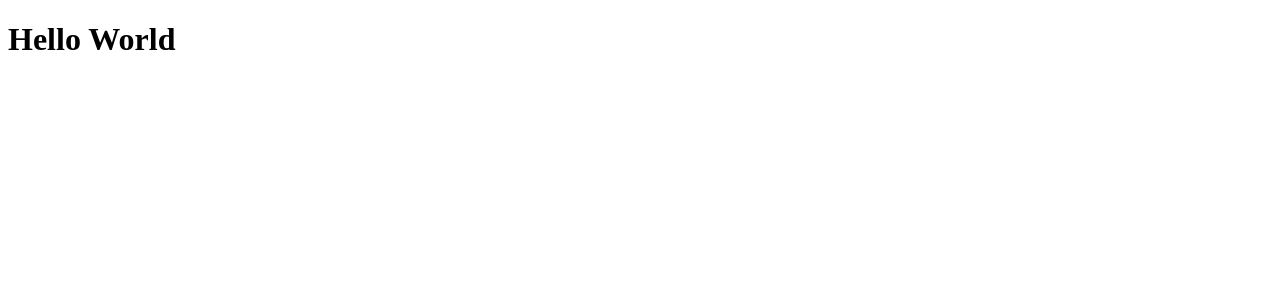
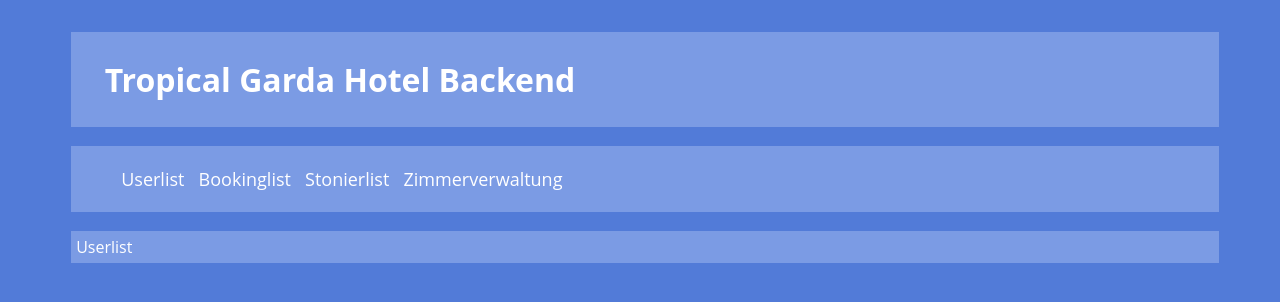
Before and after one commit to SchulgruppeMAT/HotelSqlProjekt, a PHP site: page /workerSite/workerSpace.php?page=1 in a window 1280 px wide. Shown: the top 302 px of the page. Run offline with PHP 8.4, Linux system fonts and the light colour scheme.

Commit message:
Ich habe in der Navigation als "link" die ?page=phpSite genommen. Damit kann ich unten in der Switch abfrage immer zwischen den jeweiligen php includes springen und neuen Content laden ohne die Website neu zu laden. Die echo`s sind aktuel nur platzhalter. Dazu habe ich noch eine kleine css angelegt damit alles gut aussieht. Ich versuche heute noch die Userliste und die Bookinglisten ausgeben zu können. Ob ich das mit der Zimmerverwaltung mache weiß ih noch nicht habe ein gefühl das es sehr viel arbeit in anspruch nehmen wird. Die Session übergabe müss ich auch noch einbauen damit nicht eingelogte User rausgeworfen werden, dafür bräuchte ich auch nochmal um die 15 min. Ich denke das ich in ca. 8h Arbeitszeit mit allen durchsein werde jenachdem wie gut die Ausgabe der Tabellen klappt sollte aber keine Schwierigkeit sein.

```diff
--- /dev/null
+++ b/workerSite/css/backend.css
@@ -0,0 +1,49 @@
+body{
+    background-color: #527BD8;
+    color: white;
+    font-family: Open Sans;
+}
+
+header{
+    background-color: #7B9BE4;
+    padding: 5px;
+    width: 90%;
+    margin-left: 5%;
+    margin-top: 2.5%;
+}
+header h1{
+    margin-left: 2.5%;
+}
+
+nav{
+    background-color: #7B9BE4;
+    width: 90%;
+    margin-left: 5%;
+    margin-top: 1.5%;
+    padding: 5px;
+}
+nav ul{
+    list-style-type: none;
+}
+nav li{
+    display: inline;
+}
+nav a{
+    color: white;
+    text-decoration: none;
+    padding: 5px;
+    font-size: 18px;
+    transition-property: background-color;
+    transition-duration: .2s;
+}
+nav a:hover{
+    background-color: rgba(150, 125, 229, 0.7);
+}
+
+main{
+    background-color: #7B9BE4;
+    width: 90%;
+    margin-left: 5%;
+    margin-top: 1.5%;
+    padding: 5px;
+}
--- a/workerSite/workerSpace.php
+++ b/workerSite/workerSpace.php
@@ -21,8 +21,43 @@
     <meta name="viewport" content="width=device-width, initial-scale=1.0">
     <meta http-equiv="X-UA-Compatible" content="ie=edge">
     <title>Document</title>
+    <link rel="stylesheet" type="text/css" href="css/backend.css">
 </head>
 <body>
-    <h1>Hello World</h1>
+
+    <header>
+        <h1>Tropical Garda Hotel Backend</h1>
+    </header>
+
+    <nav>
+        <ul>
+            <li><a href="?page=Userlist">Userlist</a></li>
+            <li><a href="?page=Bookinglist">Bookinglist</a></li>
+            <li><a href="?page=Stonierlist">Stonierlist</a></li>
+            <li><a href="?page=Zimmerverwaltung">Zimmerverwaltung</a></li>
+        </ul>
+    </nav>
+
+    <main>
+        <?php
+        switch($_GET['page']){
+            case "Zimmerverwaltung":
+                echo "Zimmerverwaltung";
+                break;
+            case "Bookinglist":
+                echo "Bookinglist";
+                break;
+            case "Stonierlist":
+                echo "Stonierlist";
+                break;
+            case "Userlist":
+                echo "Userlist";
+                break;
+            default:
+                echo "Userlist";
+                break;
+        }
+        ?>
+    </main>
 </body>
 </html>
```
